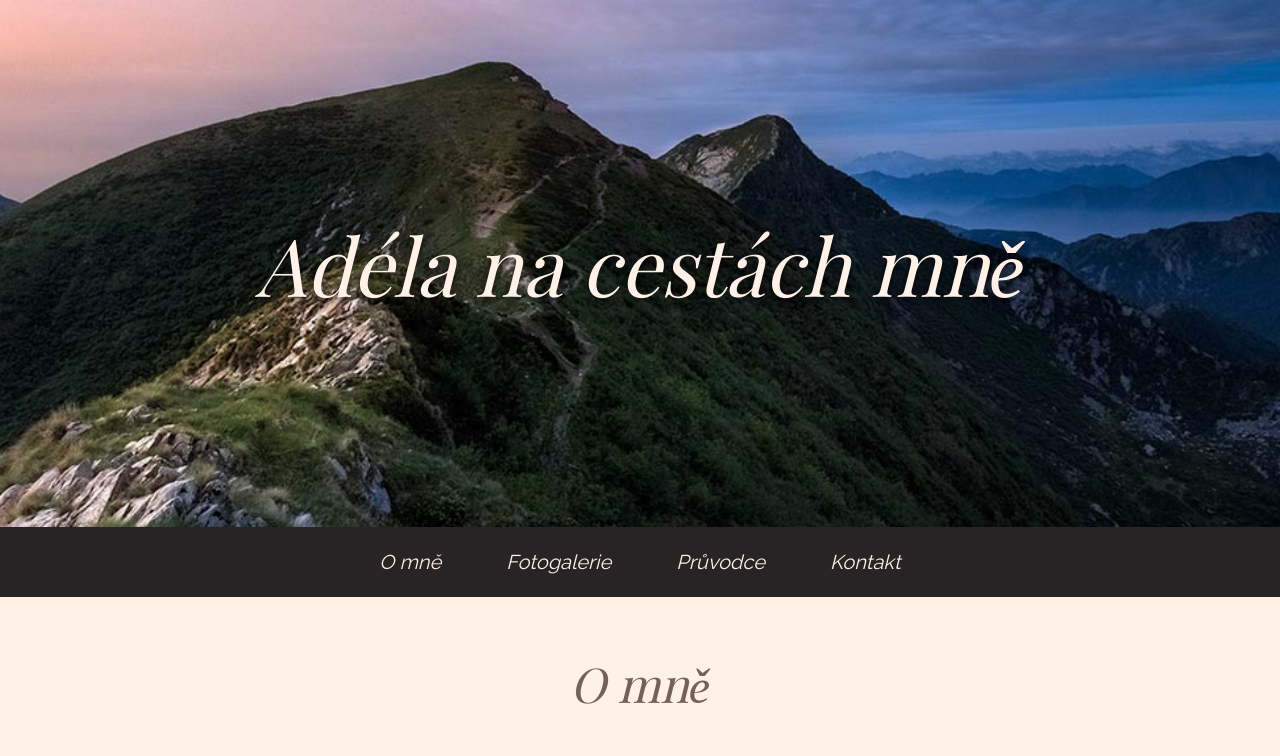
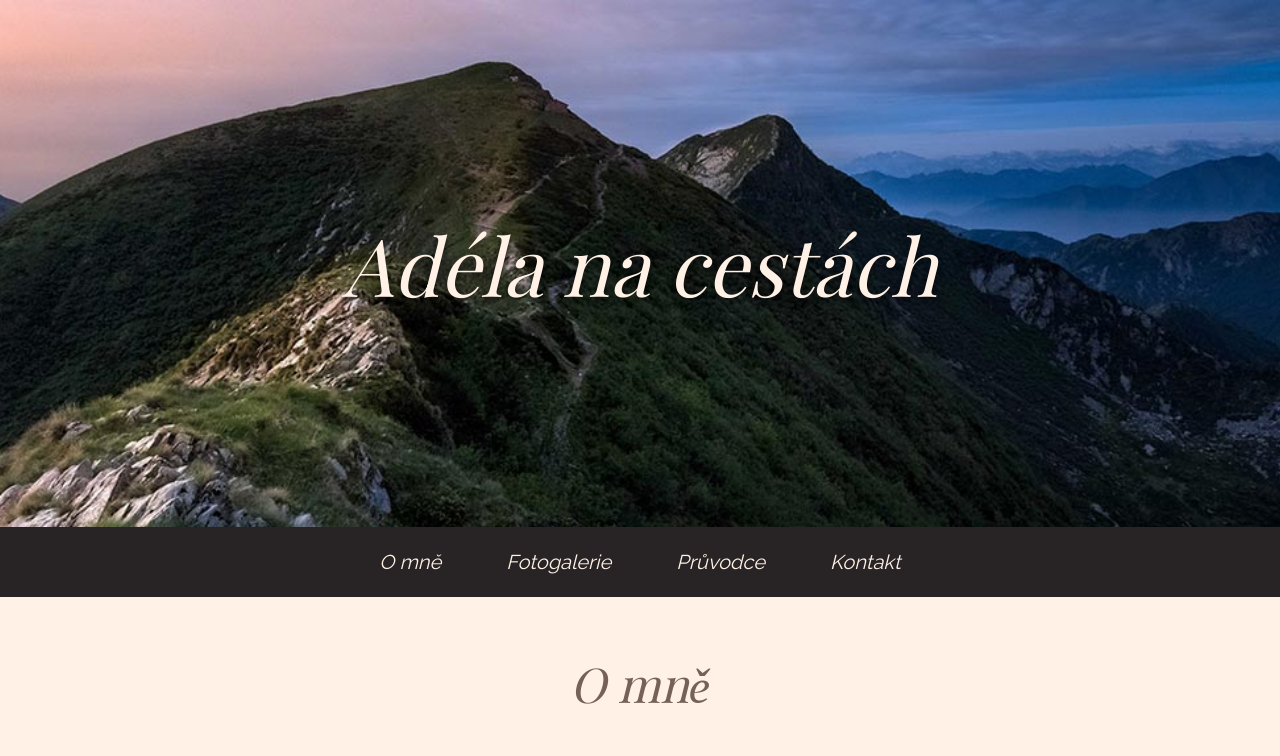
Before and after one commit to AnyKaf/Adela_na_horach, a plain HTML site: page index.html in a window 1280 px wide. Shown: the top 756 px of the page. Drawn offline with nearby package versions, Linux system fonts and the light colour scheme; a web font is replaced by a local one.

Commit message:
smazaný mně z nadpisu stránky :D

```diff
--- a/index.html
+++ b/index.html
@@ -32,7 +32,7 @@
   <!-- tohle je hlavní nadpis -->
 
 <header>
-<h1>Adéla na cestách mně
+<h1>Adéla na cestách
 </h1>
 </header>
 
```
